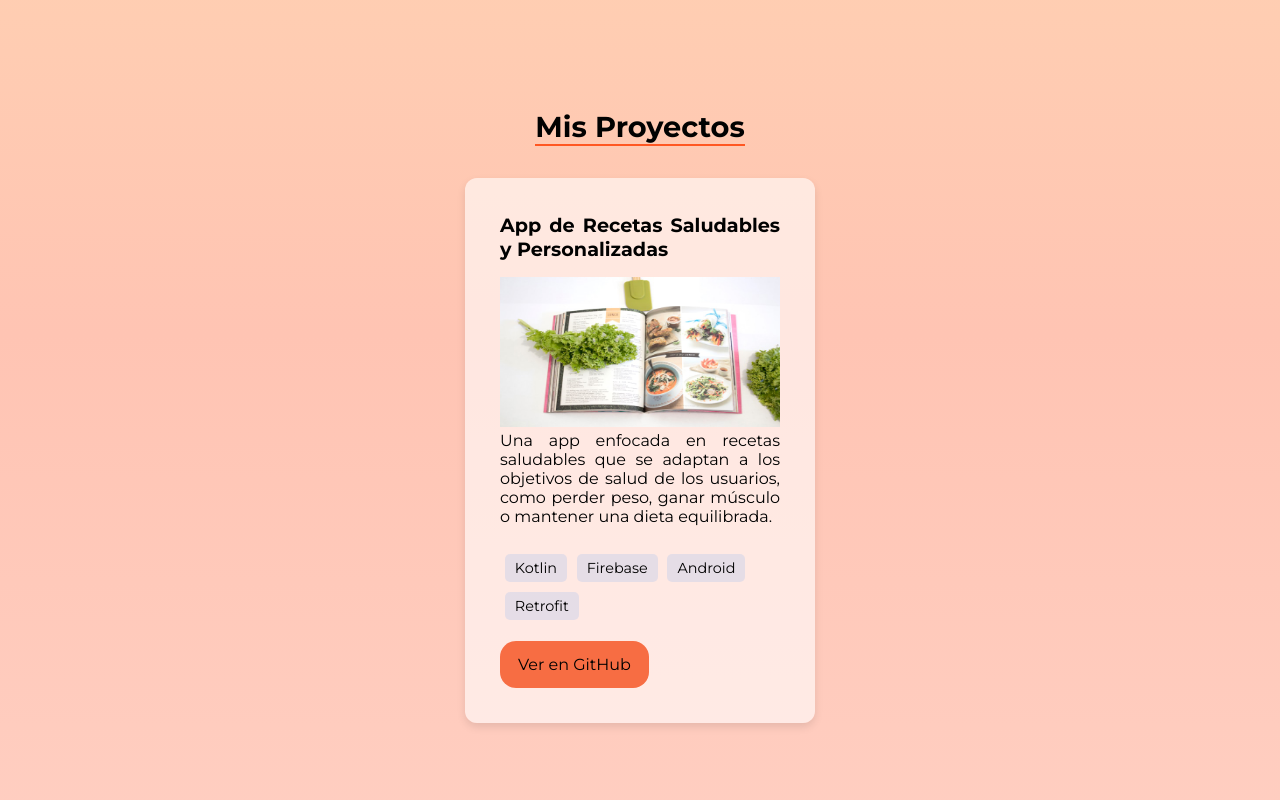
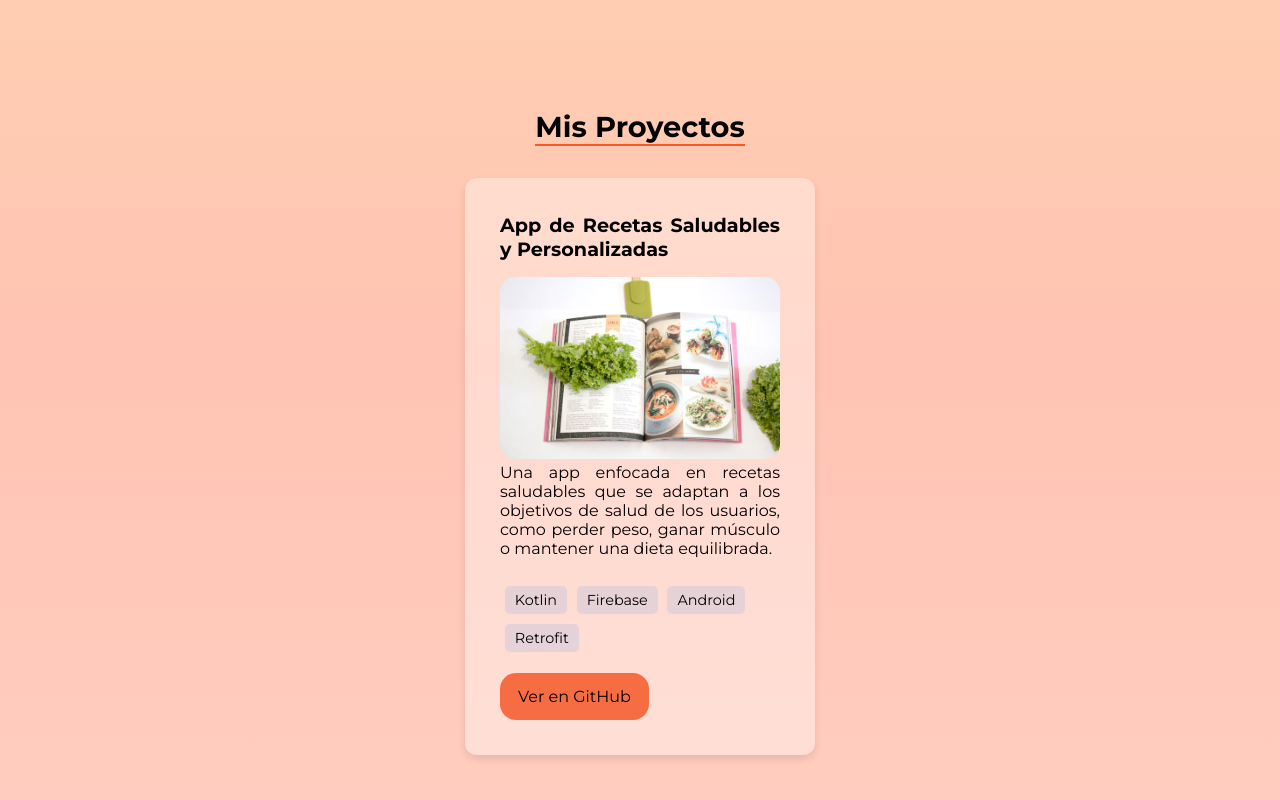
Before and after one commit to LavryDam/my-portfolio-web, a Next.js app: page / in a window 1280 px wide. Shown: the part 1434-2234 px from the top of the page. Built offline with nearby package versions, Linux system fonts and the light colour scheme.

Commit message:
fix: css project

```diff
--- a/app/proyectos/project.css
+++ b/app/proyectos/project.css
@@ -16,6 +16,13 @@
   border-bottom: 2px solid #FF5722;
 }
 
+.tarjeta-proyecto img {
+  border-radius: 15px;
+  width: 100%; /* Asegura que la imagen se ajuste al contenedor */
+  height: auto; /* Mantiene las proporciones */
+  object-fit: cover; /* Recorta la imagen si es necesario para mantener la proporción */
+}
+
 .contenedor-proyectos {
   display: flex;
   flex-wrap: wrap;
@@ -24,7 +31,7 @@
 }
 
 .tarjeta-proyecto {
-  background-color: rgba(255, 255, 255, 0.6);
+  background-color: rgba(255, 255, 255, 0.352);
   border-radius: 12px;
   box-shadow: 0 4px 8px rgba(0, 0, 0, 0.1);
   max-width: 350px;
```
